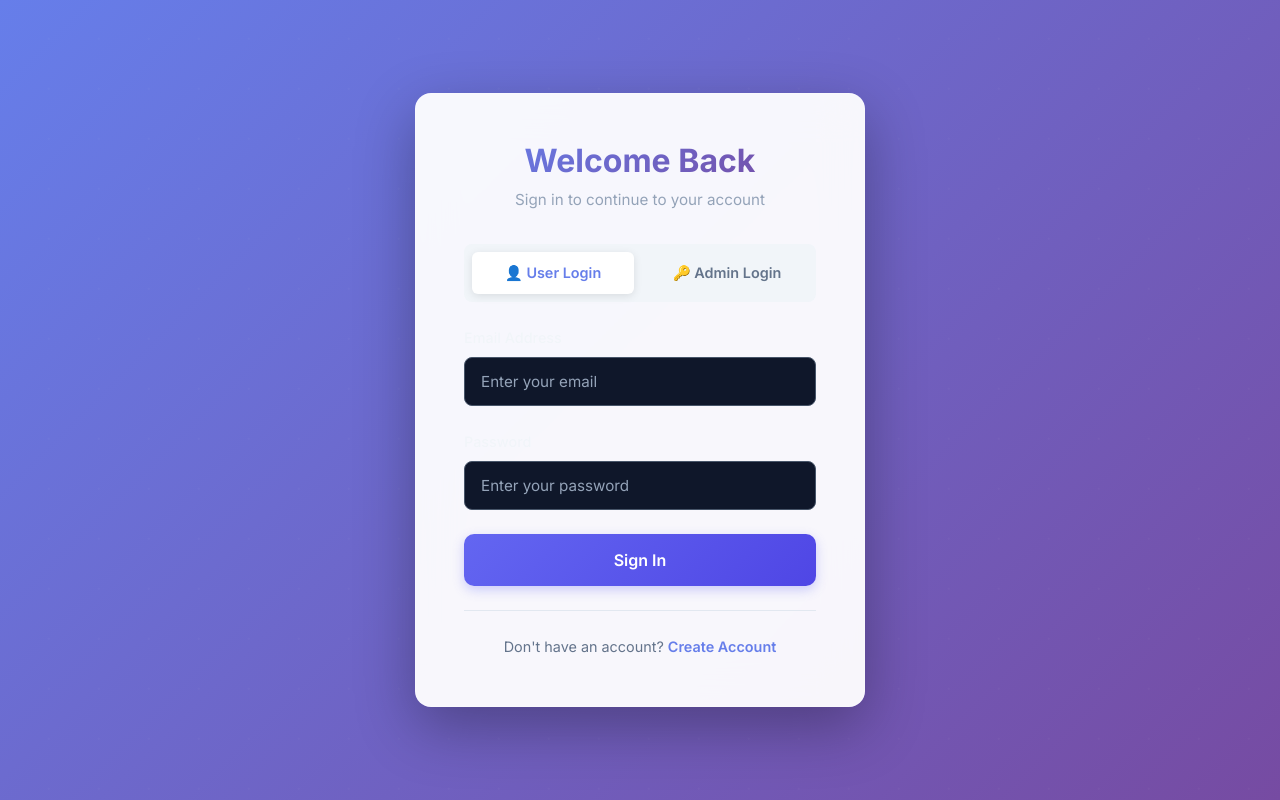
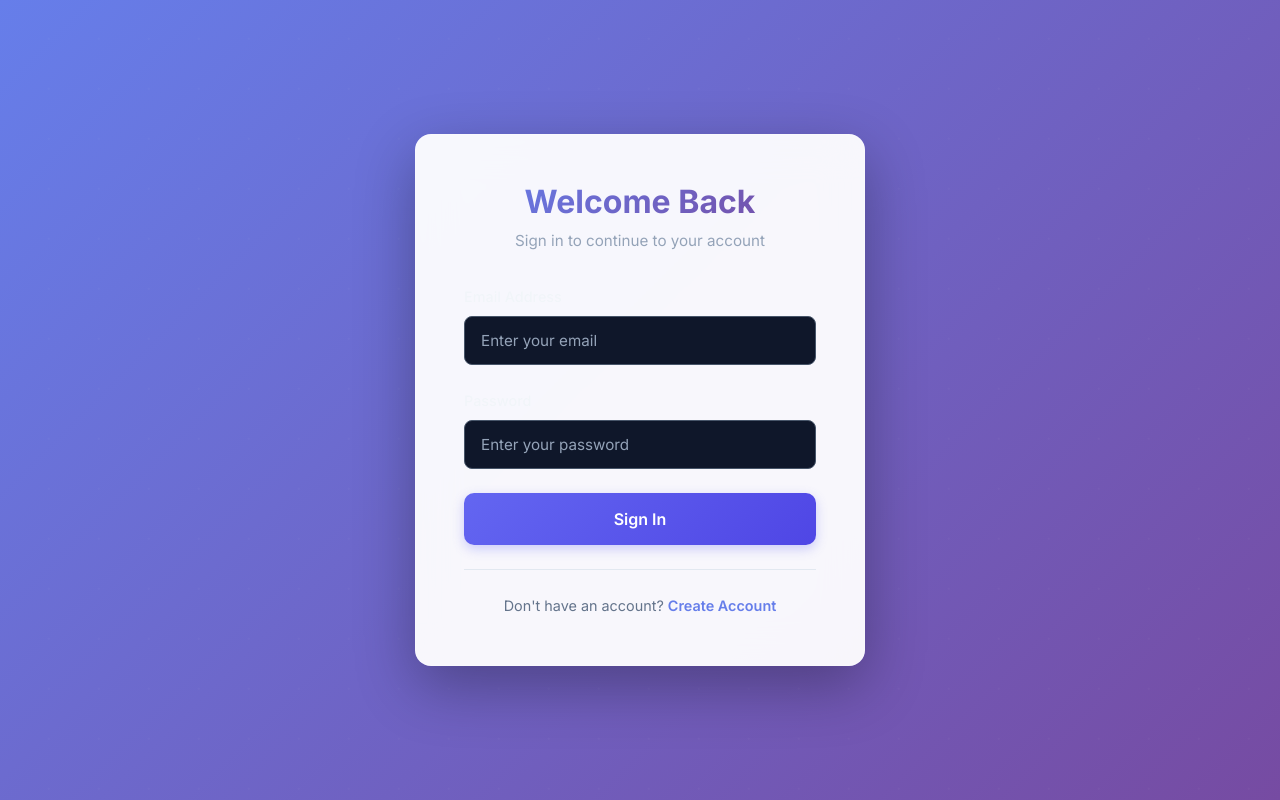
Before and after one commit to Mohanraj111789/EcommerceJava, a React app in the folder frontend/: page /login in a window 1280 px wide. Built offline with nearby package versions, Linux system fonts and the light colour scheme; the HTML template or start-up script is replaced by a standard one.

Commit message:
hide the Admin page

```diff
--- a/frontend/src/pages/Login.jsx
+++ b/frontend/src/pages/Login.jsx
@@ -1,4 +1,4 @@
-import { useState } from 'react';
+import { useState, useEffect } from 'react';
 import { useNavigate, Link } from 'react-router-dom';
 import { useAuth } from '../contexts/AuthContext';
 import './Login.css';
@@ -6,14 +6,40 @@ import './Login.css';
 export default function Login() {
   const { login } = useAuth();
   const navigate = useNavigate();
+
+  // ✅ Always start with empty fields
   const [form, setForm] = useState({ email: '', password: '' });
   const [error, setError] = useState(null);
   const [success, setSuccess] = useState(false);
   const [busy, setBusy] = useState(false);
+
+  // 🔐 Hidden admin mode
   const [isAdminLogin, setIsAdminLogin] = useState(false);
 
-  const handleChange = (e) => setForm({ ...form, [e.target.name]: e.target.value });
+  /* ================= ALT + A ADMIN SHORTCUT ================= */
+  useEffect(() => {
+    const handleKeyDown = (e) => {
+      if (e.altKey && e.key.toLowerCase() === 'a') {
+        e.preventDefault();
 
+        // 🔥 Switch to admin mode
+        setIsAdminLogin(true);
+
+        // 🔥 CLEAR form fields & messages
+        setForm({ email: '', password: '' });
+        setError(null);
+        setSuccess(false);
+      }
+    };
+
+    window.addEventListener('keydown', handleKeyDown);
+    return () => window.removeEventListener('keydown', handleKeyDown);
+  }, []);
+
+  const handleChange = (e) =>
+    setForm({ ...form, [e.target.name]: e.target.value });
+
+  /* ================= LOGIN SUBMIT ================= */
   const handleSubmit = async (e) => {
     e.preventDefault();
     setError(null);
@@ -22,12 +48,12 @@ export default function Login() {
 
     try {
       const result = await login(form);
+
       if (result.success) {
         setSuccess(true);
-        // Get user data from AuthContext after login
         const userData = result.data?.user;
 
-        // Verify admin login if admin mode is selected
+        // 🔒 Admin role validation
         if (isAdminLogin && userData?.role !== 'ADMIN') {
           setError('Access denied. Admin credentials required.');
           setBusy(false);
@@ -35,7 +61,6 @@ export default function Login() {
         }
 
         setTimeout(() => {
-          // Redirect based on user role
           if (userData?.role === 'ADMIN') {
             navigate('/admin/dashboard');
           } else {
@@ -44,12 +69,9 @@ export default function Login() {
         }, 500);
       } else {
         if (typeof result.error === 'object') {
-          const errorMessages = Object.values(result.error).join(', ');
-          setError(errorMessages);
-        } else if (typeof result.error === 'string') {
-          setError(result.error);
+          setError(Object.values(result.error).join(', '));
         } else {
-          setError('Login failed. Please check your credentials.');
+          setError(result.error || 'Login failed. Please try again.');
         }
       }
     } catch (err) {
@@ -64,34 +86,20 @@ export default function Login() {
     <div className="login-page">
       <div className="login-container">
         <div className={`login-card ${isAdminLogin ? 'admin-mode' : ''}`}>
+
+          {/* ===== HEADER ===== */}
           <div className="login-header">
             <h2 className="login-title">
               {isAdminLogin ? '🔐 Admin Login' : 'Welcome Back'}
             </h2>
             <p className="login-subtitle">
               {isAdminLogin
-                ? 'Sign in with your admin credentials'
+                ? 'Sign in with admin credentials'
                 : 'Sign in to continue to your account'}
             </p>
           </div>
 
-          <div className="login-mode-toggle">
-            <button
-              type="button"
-              className={`mode-btn ${!isAdminLogin ? 'active' : ''}`}
-              onClick={() => setIsAdminLogin(false)}
-            >
-              👤 User Login
-            </button>
-            <button
-              type="button"
-              className={`mode-btn ${isAdminLogin ? 'active' : ''}`}
-              onClick={() => setIsAdminLogin(true)}
-            >
-              🔑 Admin Login
-            </button>
-          </div>
-
+          {/* ===== ALERTS ===== */}
           {success && (
             <div className="alert alert-success">
               <span className="alert-icon">✓</span>
@@ -106,7 +114,8 @@ export default function Login() {
             </div>
           )}
 
-          <form onSubmit={handleSubmit} className="login-form">
+          {/* ===== FORM ===== */}
+          <form onSubmit={handleSubmit} className="login-form" autoComplete="off">
             <div className="form-group">
               <label className="form-label">Email Address</label>
               <input
@@ -115,7 +124,12 @@ export default function Login() {
                 value={form.email}
                 onChange={handleChange}
                 className="form-input"
-                placeholder={isAdminLogin ? "admin@example.com" : "Enter your email"}
+                placeholder={
+                  isAdminLogin
+                    ? 'admin@example.com'
+                    : 'Enter your email'
+                }
+                autoComplete="off"
                 required
               />
             </div>
@@ -129,21 +143,30 @@ export default function Login() {
                 onChange={handleChange}
                 className="form-input"
                 placeholder="Enter your password"
+                autoComplete="new-password"
                 required
               />
             </div>
 
             <button type="submit" className="btn-submit" disabled={busy}>
               {busy && <span className="spinner"></span>}
-              {busy ? 'Signing in...' : (isAdminLogin ? 'Admin Sign In' : 'Sign In')}
+              {busy
+                ? 'Signing in...'
+                : isAdminLogin
+                ? 'Admin Sign In'
+                : 'Sign In'}
             </button>
           </form>
 
-          <div className="login-footer">
-            <p>
-              Don't have an account? <Link to="/register">Create Account</Link>
-            </p>
-          </div>
+          {/* ===== FOOTER (USER ONLY) ===== */}
+          {!isAdminLogin && (
+            <div className="login-footer">
+              <p>
+                Don't have an account? <Link to="/register">Create Account</Link>
+              </p>
+            </div>
+          )}
+
         </div>
       </div>
     </div>
```
